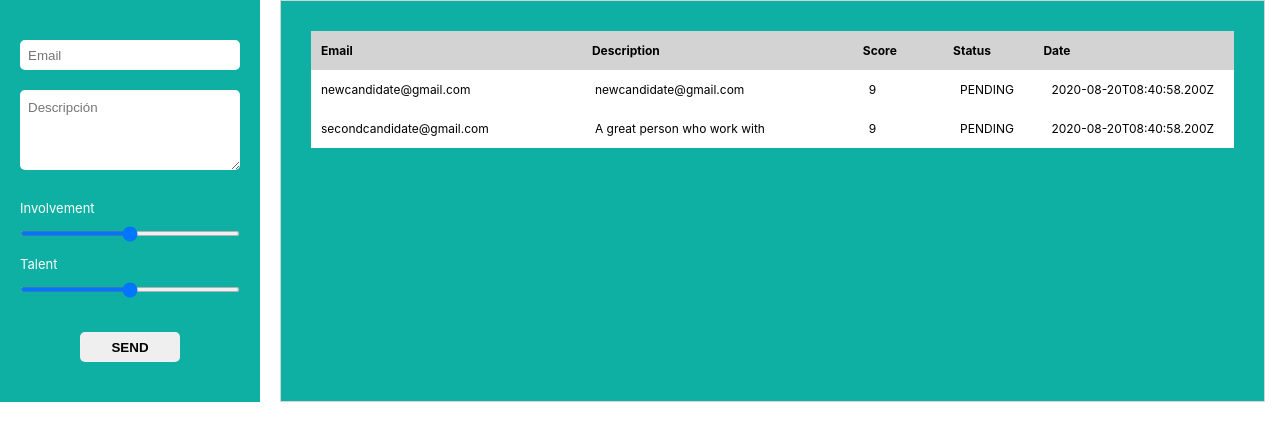
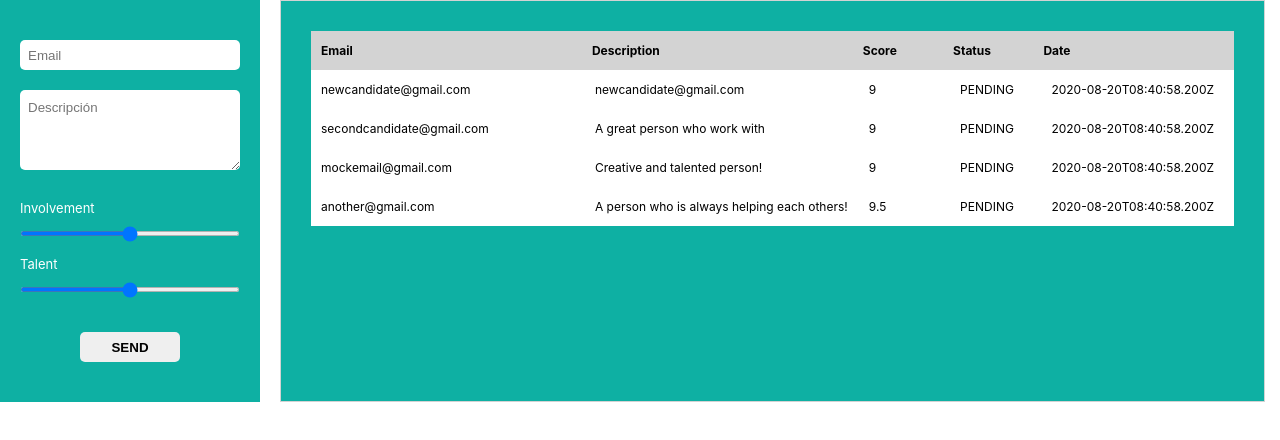
Before and after one commit to srojasz/nominations-project, a React (Create React App) app: page / in a window 1280 px wide. Shown: the top 440 px of the page. Built offline with nearby package versions, Linux system fonts and the light colour scheme; data requests are answered from the project's data file.

Commit message:
add script

```diff
--- a/db.json
+++ b/db.json
@@ -50,6 +50,57 @@
             "status": "REJECTED"
           }
         ]
+    },
+    {
+       "message": "Request message response",
+        "data": [
+          {
+            "id": "9c8ff55c-11f5-4b3c-8596-3d9831a8934d",
+            "email": "mockemail@gmail.com",
+            "description": "Creative and talented person!",
+            "score": {
+              "involvement": 9,
+              "talent": 9
+            },
+            "referrer": "8c8ff55c-11f5-4b3c-8596-3d9831a8934d",
+            "dateReferred": "2020-08-20T08:40:58.200Z",
+            "status": "PENDING"
+          }
+        ]
+    },
+    {
+       "message": "Request message response",
+        "data": [
+          {
+            "id": "8c8ff54c-11f5-4b3c-8596-3d9831a7usiso9",
+            "email": "another@gmail.com",
+            "description": "A person who is always helping each others!",
+            "score": {
+              "involvement": 9,
+              "talent": 10
+            },
+            "referrer": "8c8ff55c-11f5-4b3c-8596-3d9831a8934d",
+            "dateReferred": "2020-08-20T08:40:58.200Z",
+            "status": "PENDING"
+          }
+        ]
+    },
+    {
+       "message": "Request message response",
+        "data": [
+          {
+            "id": "8c8ff55c-11f5-4b3c-8596-3d9831a7usasdaerrd888",
+            "email": "thirdnewcandidate@gmail.com",
+            "description": "Very proactive and easygoing",
+            "score": {
+              "involvement": 10,
+              "talent": 7
+            },
+            "referrer": "8c8ff55c-11f5-4b3c-8596-3d9831a8934d",
+            "dateReferred": "2020-08-20T08:40:58.200Z",
+            "status": "REJECTED"
+          }
+        ]
     }
   ],
 
--- a/package.json
+++ b/package.json
@@ -16,7 +16,8 @@
     "start": "react-scripts start",
     "build": "react-scripts build",
     "test": "react-scripts test",
-    "eject": "react-scripts eject"
+    "eject": "react-scripts eject",
+    "server": "json-server --watch db.json"
   },
   "eslintConfig": {
     "extends": [
--- a/src/components/nominationForm/NominationForm.js
+++ b/src/components/nominationForm/NominationForm.js
@@ -51,9 +51,7 @@ const NominationForm = ({emails, addNominationsToState, addEmailToState}) => {
                     talent : parseInt(dataForm.talent)
                 }
             }
-             // addNewNomination(dataToPost).then(newNomination => {
-            //     console.log(newNomination, 'new Nomination objetc')
-            // })
+            // NOT WORKING addNewNomination(dataToPost).then(nominationPost => console.log(nominationPost));
 
             const newNomination = {
                 message: "Request message response",
@@ -78,8 +76,7 @@ const NominationForm = ({emails, addNominationsToState, addEmailToState}) => {
                 addEmailToState(dataForm.email);
                 setNominationCompleted(true);
         } else {
-            alert("We can't add your nomination, that email has alredy been nominated. Please, check your email!");
-            // Send email to warn user and referred that emails has alredy been nominated.
+            alert("We can't add your nomination, that email has alredy been nominated.");
         }
 
     }
```
